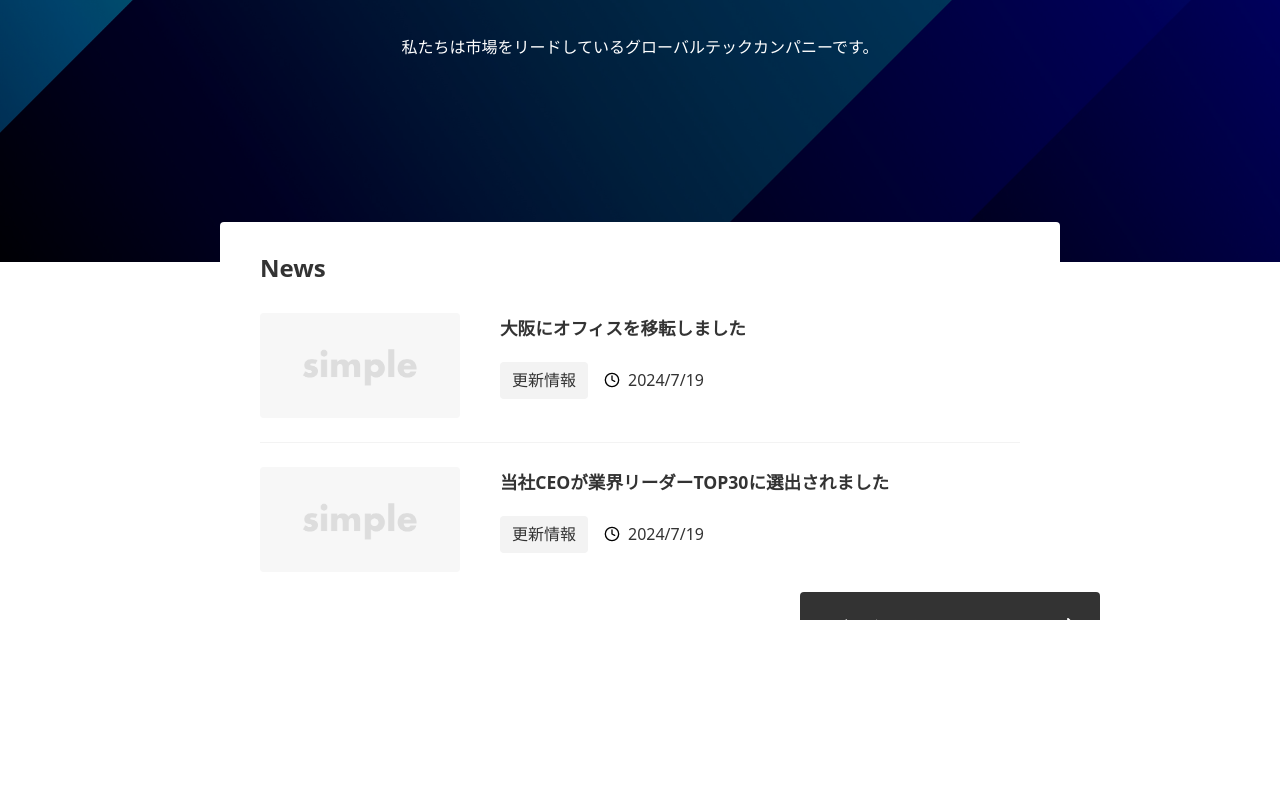
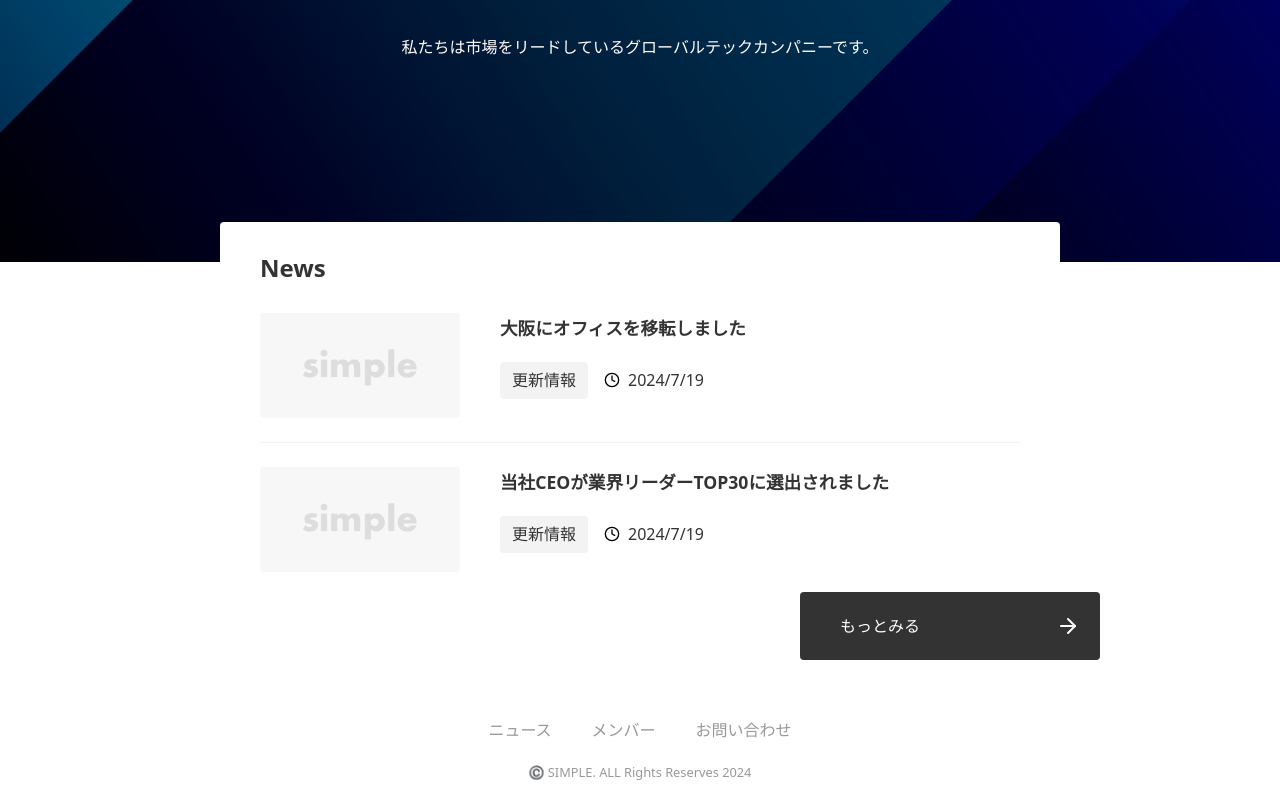
Before and after one commit to ryohei-adachi/next_js_practice, a Next.js app in the folder my-next-project/: page / in a window 1280 px wide. Shown: the part 269-1069 px from the top of the page. Before the commit the page ends 889 px from the top, so only its background shows below. Built offline with nearby package versions, Linux system fonts and the light colour scheme.

Commit message:
Add Footer

```diff
--- /dev/null
+++ b/my-next-project/app/_components/Footer/index.module.css
@@ -0,0 +1,31 @@
+.footer {
+    padding: 16px 24px;
+    text-align: center;
+    color: var(--color-text-sub);
+    font-size: .8rem;
+    margin-top: 80px;
+}
+
+
+.nav {
+    margin-bottom: 16px;
+}
+
+.items {
+    display: flex;
+    justify-content: center;
+    gap: 40px;
+    font-size: 1rem;
+    white-space: nowrap;
+}
+
+@media (max-width: 640px) {
+    .items {
+        flex-wrap: wrap;
+        gap: 8px 0;
+    }
+
+    .item {
+        width: 50%;
+    }
+}
--- /dev/null
+++ b/my-next-project/app/_components/Footer/index.tsx
@@ -0,0 +1,23 @@
+import styles from "./index.module.css";
+import Link from "next/link";
+
+export default function Footer() {
+    return (
+        <footer className={styles.footer}>
+            <nav className={styles.nav}>
+                <ul className={styles.items}>
+                    <li className={styles.item}>
+                        <Link href="/news">ニュース</Link>
+                    </li>
+                    <li className={styles.item}>
+                        <Link href="/members">メンバー</Link>
+                    </li>
+                    <li className={styles.item}>
+                        <Link href="/contact">お問い合わせ</Link>
+                    </li>
+                </ul>
+            </nav>
+            <p className={styles.cr}>©️ SIMPLE. ALL Rights Reserves 2024</p>
+        </footer>
+    )
+}
--- a/my-next-project/app/layout.tsx
+++ b/my-next-project/app/layout.tsx
@@ -1,6 +1,7 @@
 import localFont from "next/font/local";
 import "./globals.css";
 import Header from "./_components/Header"
+import Footer from "./_components/Footer"
 
 const geistSans = localFont({
   src: "./fonts/GeistVF.woff",
@@ -24,6 +25,7 @@
       <body>
         <Header />
         {children}
+        <Footer />
       </body>
     </html>
   );
```
